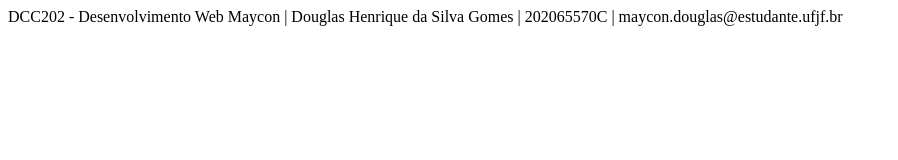
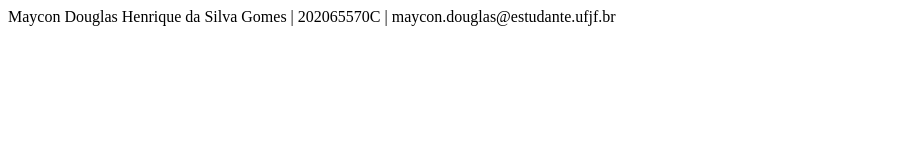
Before and after one commit to ufjf-dcc202/ufjf-dcc202-2025-1-b-atv01-Maycdouglas, a plain HTML site: page index.html in a window 1280 px wide. Shown: the whole page, without its empty margins (0-898 px from the left). Drawn offline with Linux system fonts and the light colour scheme.

Commit message:
Remove nome da disciplina do conteúdo do arquivo

```diff
--- a/index.html
+++ b/index.html
@@ -6,7 +6,7 @@
     <title>Atividade 01 - DCC202 - Desenvolvimento Web I</title>
   </head>
   <body>
-    DCC202 - Desenvolvimento Web Maycon | Douglas Henrique da Silva Gomes |
-    202065570C | maycon.douglas@estudante.ufjf.br
+    Maycon Douglas Henrique da Silva Gomes | 202065570C |
+    maycon.douglas@estudante.ufjf.br
   </body>
 </html>
```
